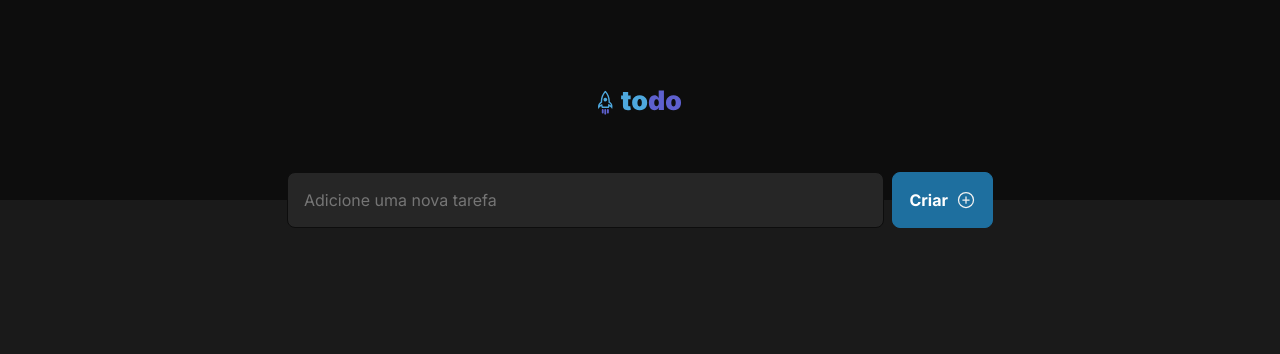
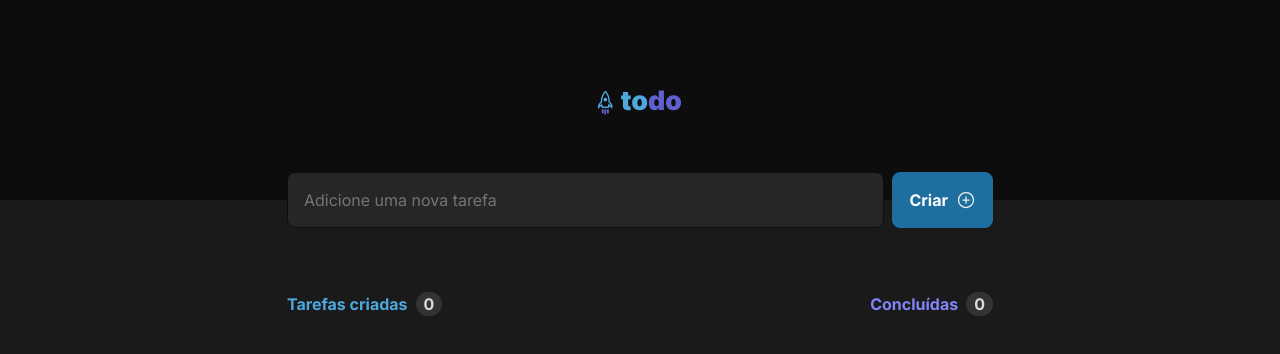
Before and after one commit to athosjullian/todo-list, a React (Vite) app: page / in a window 1280 px wide. Shown: the top 354 px of the page. Built offline with nearby package versions, Linux system fonts and the light colour scheme.

Commit message:
chore: list header styling

```diff
--- a/src/App.tsx
+++ b/src/App.tsx
@@ -1,16 +1,22 @@
 import "./global.css"
+import styles from "./App.module.css"
+
 import { Header } from "./components/Header"
 import { Form } from "./components/Form"
-import styles from "./App.module.css"
+import { ListHeader } from "./components/ListHeader"
 
 export function App() {
 
   return (
     <>
       <Header />
-      <div className={styles.wrapper}>
+      <section className={styles.wrapper}>
         <Form />
-      </div>
+
+        <div>
+          <ListHeader />
+        </div>
+      </section>
     </>
   )
 }
--- a/src/components/Form.module.css
+++ b/src/components/Form.module.css
@@ -3,6 +3,7 @@
   width: 100%;
   gap: .5rem;
   margin-top: -1.75rem;
+  margin-bottom: 4rem;
 }
 
 .form input {
--- /dev/null
+++ b/src/components/ListHeader.module.css
@@ -0,0 +1,30 @@
+.list-header {
+  display: flex;
+  flex-direction: row;
+  justify-content: space-between;
+  width: 100%;
+  padding-bottom: 4rem
+}
+
+.list-header p {
+  display: flex;
+  align-items: center;
+  gap: .5rem;
+  font-weight: 700;
+}
+
+.list-header p > span {
+  display: block;
+  color: var(--gray-200);
+  background-color: var(--gray-400);
+  padding: .125rem .5rem;
+  border-radius: 999px;
+}
+
+.tasks-created {
+  color: var(--blue);
+}
+
+.tasks-done {
+  color: var(--purple);
+}
--- /dev/null
+++ b/src/components/ListHeader.tsx
@@ -0,0 +1,10 @@
+import styles from "./ListHeader.module.css"
+
+export function ListHeader() {
+  return (
+    <div className={styles['list-header']}>
+      <p className={styles['tasks-created']}>Tarefas criadas<span>0</span></p>
+      <p className={styles['tasks-done']}>Concluídas<span>0</span></p>
+    </div>
+  )
+}
```
